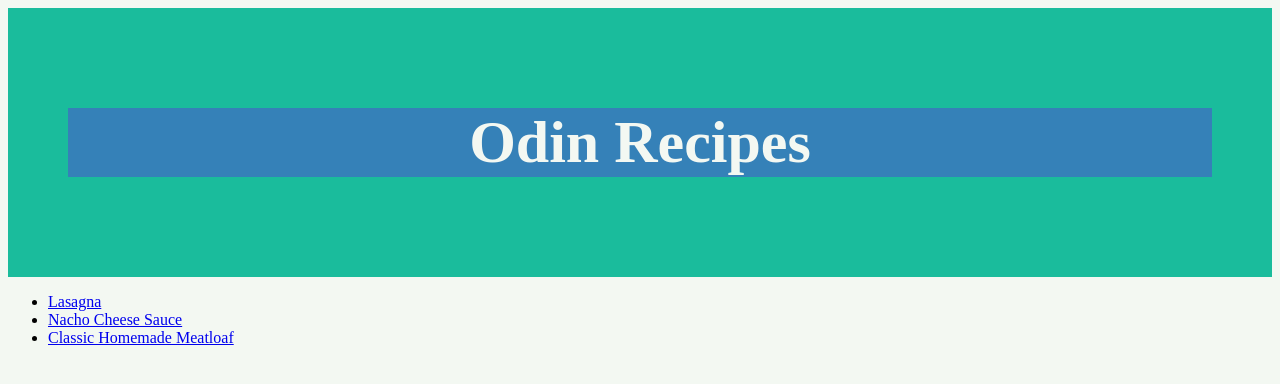
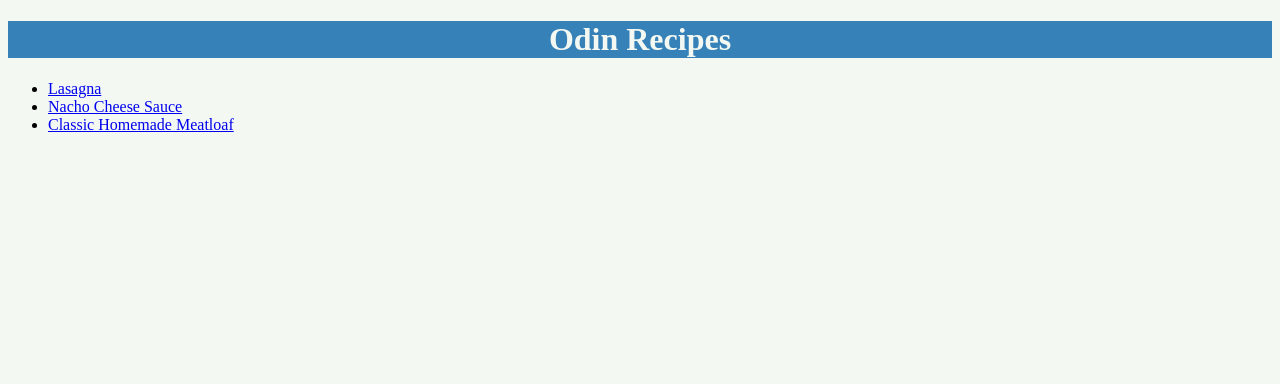
Before and after one commit to ronnoconnor/odin-recipes, a plain HTML site: page index.html in a window 1280 px wide. Drawn offline with Linux system fonts and the light colour scheme.

Commit message:
Centered h1 on each page

```diff
--- a/index.html
+++ b/index.html
@@ -2,7 +2,7 @@
 <html lang="en">
 <head>
     <div class="header">
-        <h1>Odin Recipes</h1>
+        <h1><center>Odin Recipes</center></h1>
     </div>
     <link rel="stylesheet" href="style.css">
     <meta charset="UTF-8">
--- a/style.css
+++ b/style.css
@@ -12,11 +12,3 @@ h2 {
 
     color: #FCB07E;
 }
-
-.header {
-    padding: 60px;
-    text-align: center;
-    background: #1abc9c;
-    color: white;
-    font-size: 30px;
-  }
```
Also changed, not shown: recipes/classic-homemade-meatloaf.html (+1 -1 lines), recipes/lasagna.html (+1 -1 lines), recipes/nacho-cheese-sauce.html (+1 -1 lines).
